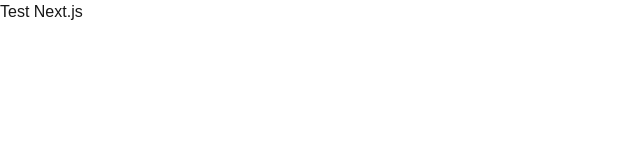
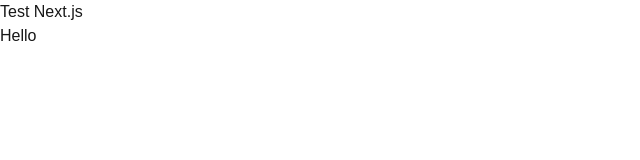
Before and after one commit to Tommytian993/nextjs-tutorial-one, a Next.js app: page / in a window 1280 px wide. Shown: the top 160 px of the page, without its empty margins (0-640 px from the left). Built offline with nearby package versions, Linux system fonts and the light colour scheme.

Commit message:
feat: import and use Hello component in page to test render behavior

```diff
--- a/app/page.tsx
+++ b/app/page.tsx
@@ -1,11 +1,14 @@
 import Image from "next/image";
+import Hello from "./components/hello";
 
 export default function Home() {
-  // Appeared in the server, meaning could access server-side resources directly
+  // Appeared in the server, meaning could access server-side resources directly(e.g. database or file system
+  // Thus reducing the amount of JS sent to the client
   console.log("Is this in the browser or server?");
   return (
     <div>
       <h1>Test Next.js</h1>
+      <Hello />
     </div>
   );
 }
```
